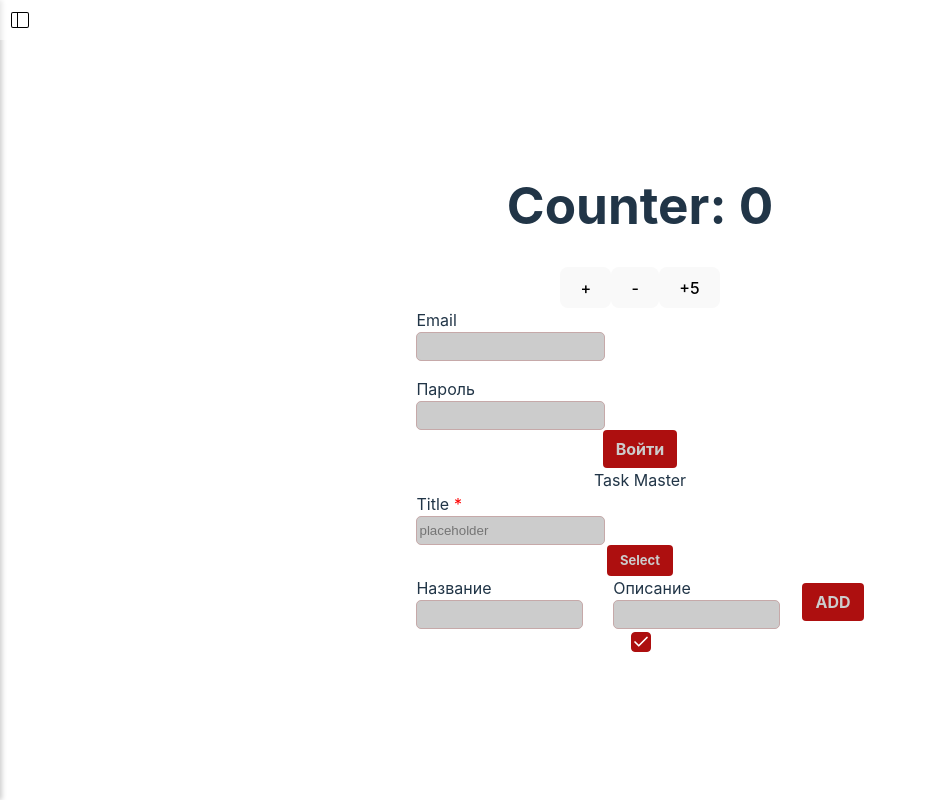
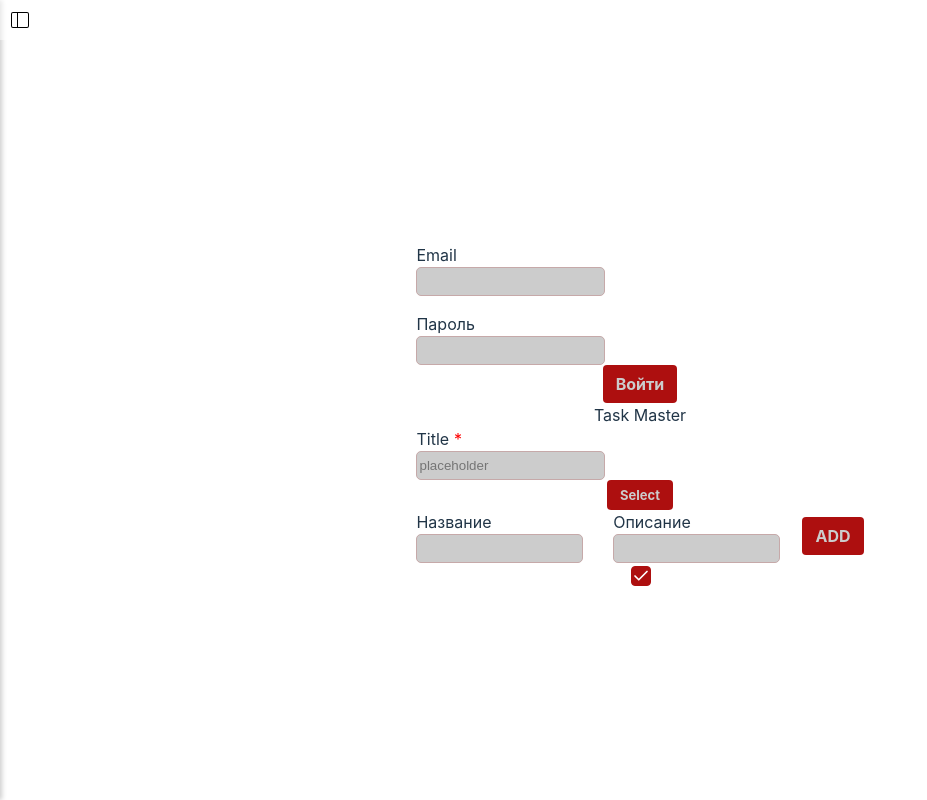
Before and after one commit to SimonyanGreta/taskmaster, a React (Vite) app: page / in a window 1280 px wide. Shown: the whole page, without its empty margins (0-927 px from the left). Built offline with nearby package versions, Linux system fonts and the light colour scheme; no server answers.

Commit message:
remove redux

```diff
--- a/package.json
+++ b/package.json
@@ -11,12 +11,10 @@
   },
   "dependencies": {
     "@hookform/resolvers": "^3.10.0",
-    "@reduxjs/toolkit": "^2.5.1",
     "axios": "^1.7.9",
     "react": "^18.3.1",
     "react-dom": "^18.3.1",
     "react-hook-form": "^7.54.2",
-    "react-redux": "^9.2.0",
     "sass": "^1.83.1",
     "zod": "^3.24.1"
   },
@@ -24,7 +22,6 @@
     "@eslint/js": "^9.17.0",
     "@types/react": "^18.3.18",
     "@types/react-dom": "^18.3.5",
-    "@types/react-redux": "^7.1.34",
     "@typescript-eslint/parser": "^8.21.0",
     "@vitejs/plugin-react": "^4.3.4",
     "eslint": "^9.17.0",
--- a/src/App.tsx
+++ b/src/App.tsx
@@ -6,9 +6,6 @@ import {TodoItem} from "./components";
 import {Checkbox} from "./shared/ui/Checkbox";
 import {Drawer} from "./shared/ui/Drawer";
 import LoginForm from "./pages/LogIn";
-import { useDispatch, useSelector } from 'react-redux';
-import { RootState, AppDispatch } from './app/store';
-import { increment, decrement, incrementByAmount } from './features/counter/counterSlice';
 import axios from 'axios';
 
 function App() {
@@ -19,10 +16,6 @@ function App() {
   const toggleDrawer = () => {
     setDrawerOpen((prev) => !prev);
   };
-
-  const count = useSelector((state: RootState) => state.counter.value);
-  const dispatch = useDispatch<AppDispatch>();
-
 
   useEffect(() => {
     axios.get("http://localhost:8080/api/tasks")
@@ -36,11 +29,6 @@ function App() {
   return (
     <>
       <h1>{firstDataFromBE}</h1>
-      <h1>Counter: {count}</h1>
-      <button onClick={() => dispatch(increment())}>+</button>
-      <button onClick={() => dispatch(decrement())}>-</button>
-      <button onClick={() => dispatch(incrementByAmount(5))}>+5</button>
-
       <LoginForm/>
       <div className="card">
         Task Master
--- a/src/app/store.ts
+++ /dev/null
@@ -1,13 +0,0 @@
-import { configureStore } from '@reduxjs/toolkit';
-import counterReducer from '../features/counter/counterSlice';
-import {loginReducer} from "../features/login/loginSlice";
-
-export const store = configureStore({
-  reducer: {
-    counter: counterReducer,
-    login: loginReducer,
-  },
-});
-
-export type RootState = ReturnType<typeof store.getState>;
-export type AppDispatch = typeof store.dispatch;
--- a/src/features/counter/counterSlice.ts
+++ /dev/null
@@ -1,28 +0,0 @@
-import { createSlice, PayloadAction } from '@reduxjs/toolkit';
-
-interface CounterState {
-  value: number;
-}
-
-const initialState: CounterState = {
-  value: 0,
-};
-
-const counterSlice = createSlice({
-  name: 'counter',
-  initialState,
-  reducers: {
-    increment: (state) => {
-      state.value += 1;
-    },
-    decrement: (state) => {
-      state.value -= 1;
-    },
-    incrementByAmount: (state, action: PayloadAction<number>) => {
-      state.value += action.payload;
-    },
-  },
-});
-
-export const { increment, decrement, incrementByAmount } = counterSlice.actions;
-export default counterSlice.reducer;
--- a/src/features/login/loginSlice.ts
+++ /dev/null
@@ -1,32 +0,0 @@
-import {
-  createSlice, PayloadAction,
-} from '@reduxjs/toolkit';
-
-import { LoginSchema } from './types/loginSchema';
-
-const initialState: LoginSchema = {
-  isLoading: false,
-  username: '',
-  password: '',
-};
-
-export const loginSlice = createSlice({
-  name: 'login',
-  initialState,
-  reducers: {
-    setUsername: (state, action: PayloadAction<string>) => {
-      state.username = action.payload;
-    },
-    setPassword: (state, action: PayloadAction<string>) => {
-      state.password = action.payload;
-    },
-    setCredentials: (state, action: PayloadAction<LoginSchema>) => {
-      state.username = action.payload.username;
-      state.password = action.payload.password;
-    },
-  },
-});
-
-// Action creators are generated for each case reducer function
-export const { actions: loginActions } = loginSlice;
-export const { reducer: loginReducer } = loginSlice;
--- a/src/main.tsx
+++ b/src/main.tsx
@@ -1,15 +1,11 @@
 import { StrictMode } from 'react'
 import { createRoot } from 'react-dom/client'
-import { Provider } from 'react-redux';
-import { store } from './app/store';
 
 import './index.css'
 import App from './App.tsx'
 
 createRoot(document.getElementById('root')!).render(
   <StrictMode>
-    <Provider store={store}>
-      <App />
-    </Provider>
+    <App />
   </StrictMode>,
 )
--- a/src/pages/LogIn/index.tsx
+++ b/src/pages/LogIn/index.tsx
@@ -3,8 +3,6 @@ import { zodResolver } from "@hookform/resolvers/zod";
 import * as z from "zod";
 import {InputField} from "../../shared/ui/InputField";
 import {Button} from "../../shared/ui/Button";
-import {useDispatch} from "react-redux";
-import {loginActions} from "../../features/login/loginSlice.ts";
 
 const schema = z.object({
   email: z.string({ required_error: "Email обязателен" }).email("Введите корректный email"),
@@ -20,12 +18,10 @@ export default function LoginForm() {
     formState: { errors },
   } = useForm<FormData>({ resolver: zodResolver(schema),  mode: "onTouched"  });
 
-  const dispatch = useDispatch();
-
   const onSubmit = async (data: FormData) => {
-    dispatch(loginActions.setCredentials({username: data.email, password: data.password, isLoading: false}));
     try {
       console.log("Отправка данных:", data);
+
     } catch (error) {
       console.error("Ошибка авторизации", error);
     }
```
Also changed, not shown: src/features/login/types/loginSchema.ts (deleted, +0 -17 lines), src/shared/ui/InputField/InputField.tsx (+118 -0 lines), 1 other file (tests, documents, lock files or other folders).
